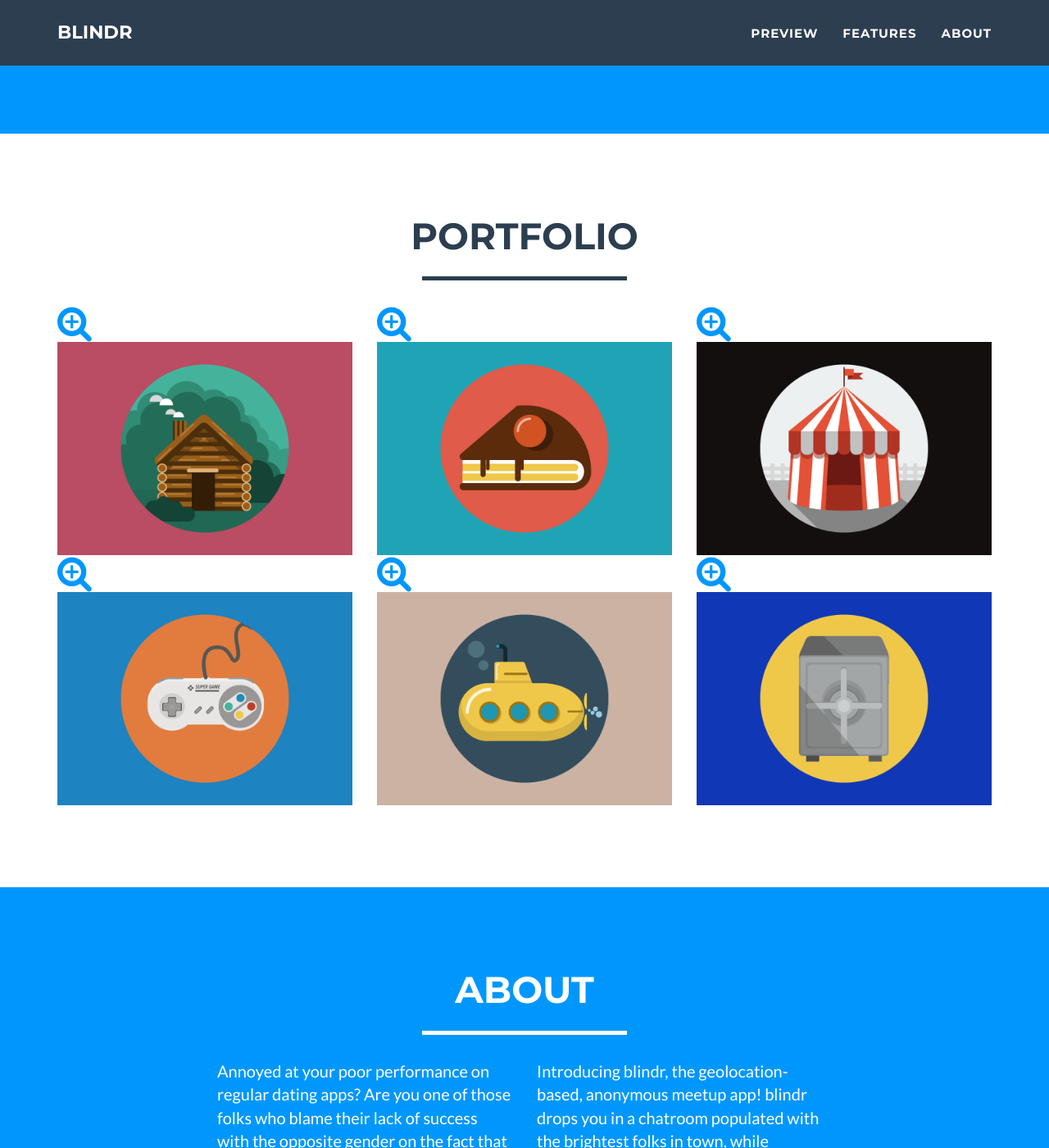
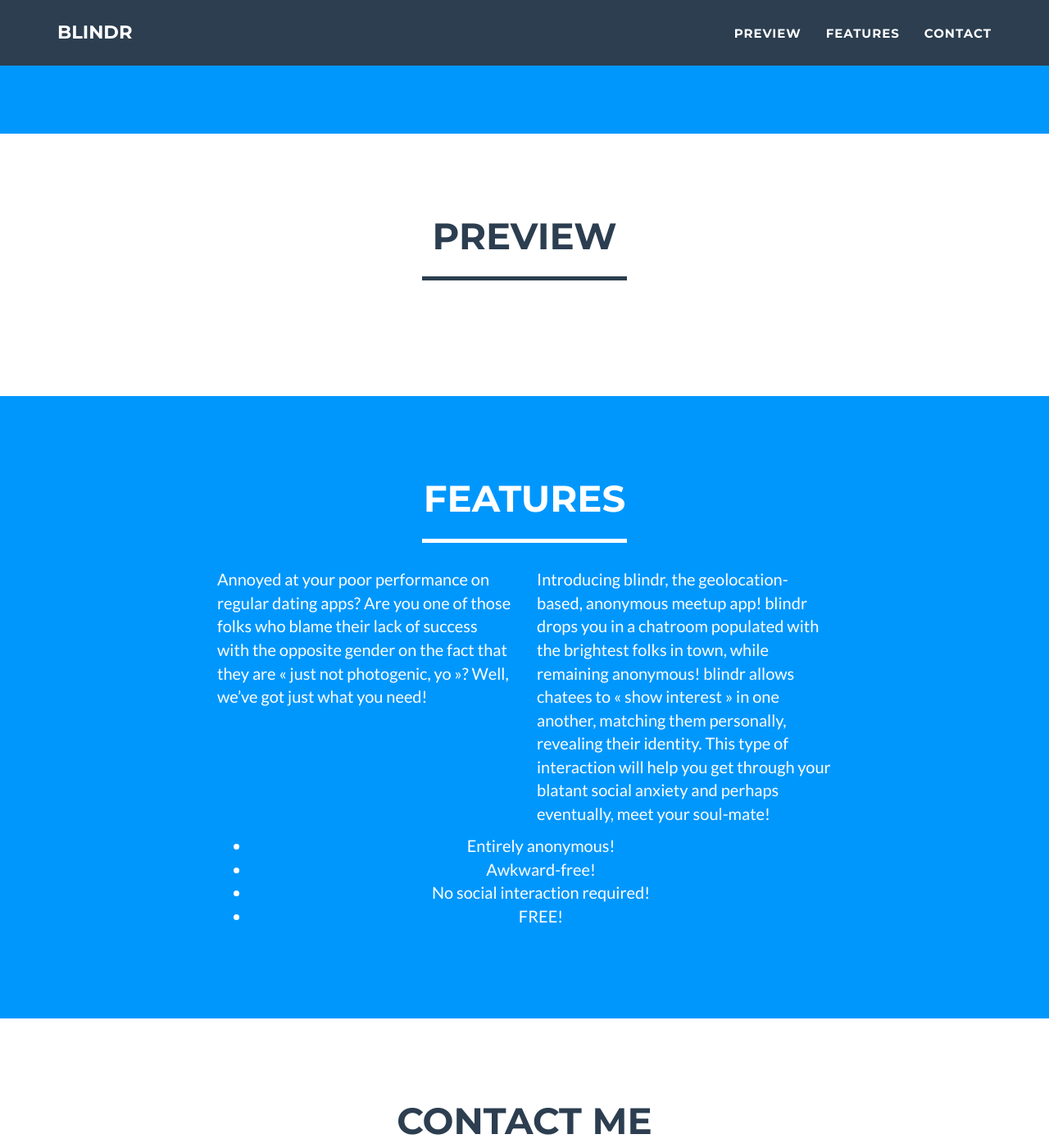
Before and after one commit to theblindr/blindr, a Jekyll site: the page built from index.html, in a window 1280 px wide and 1400 px high, scrolled down 547 px. Shown: the whole window at 82% size. Built offline with Jekyll 4.4.1, drawn with Linux system fonts in a browser that asks for light colours.

Commit message:
plein d'affaires lô

```diff
--- a/_includes/about.html
+++ b/_includes/about.html
@@ -3,7 +3,7 @@
         <div class="container">
             <div class="row">
                 <div class="col-lg-12 text-center">
-                    <h2>About</h2>
+                    <h2>Features</h2>
                     <hr class="star-light">
                 </div>
             </div>
--- a/_includes/nav.html
+++ b/_includes/nav.html
@@ -25,7 +25,7 @@
                         <a href="#features">Features</a>
                     </li>
                     <li class="page-scroll">
-                        <a href="#about">About</a>
+                        <a href="#contact">Contact</a>
                     </li>
                 </ul>
             </div>
--- a/_includes/portfolio_grid.html
+++ b/_includes/portfolio_grid.html
@@ -4,23 +4,12 @@
         <div class="container">
             <div class="row">
                 <div class="col-lg-12 text-center">
-                    <h2>Portfolio</h2>
+                    <h2>Preview</h2>
                     <hr class="star-primary">
                 </div>
             </div>
             <div class="row">
-                {% for post in site.posts %}
-                    <div class="col-sm-4 portfolio-item">
-                        <a href="#portfolioModal-{{ post.modal-id }}" class="portfolio-link" data-toggle="modal">
-                            <div class="caption">
-                                <div class="caption-content">
-                                    <i class="fa fa-search-plus fa-3x"></i>
-                                </div>
-                            </div>
-                            <img src="img/portfolio/{{ post.img }}" class="img-responsive" alt="{{ post.alt }}">
-                        </a>
-                    </div>
-                {% endfor %}
+              <p></p>
             </div>
         </div>
     </section>
```
